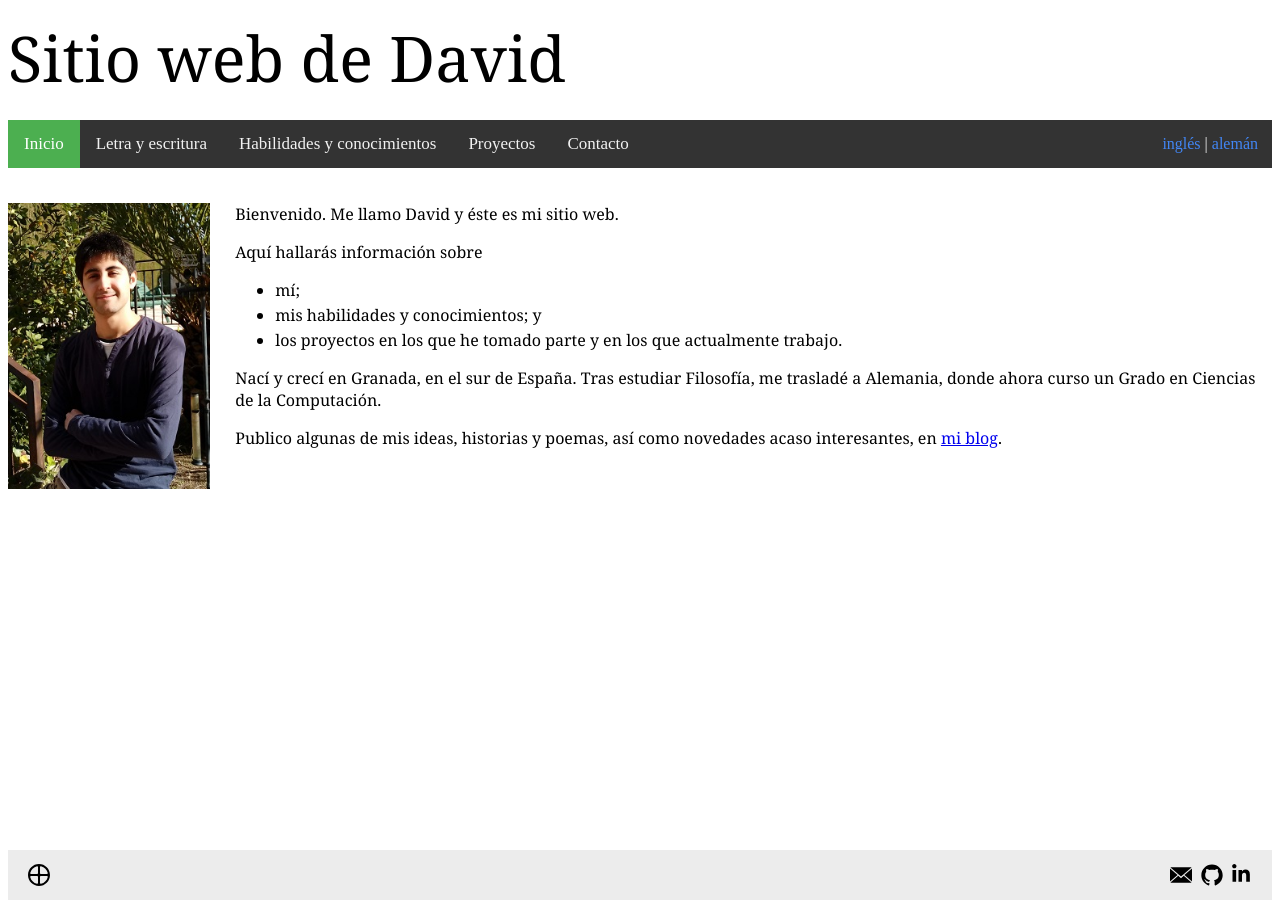
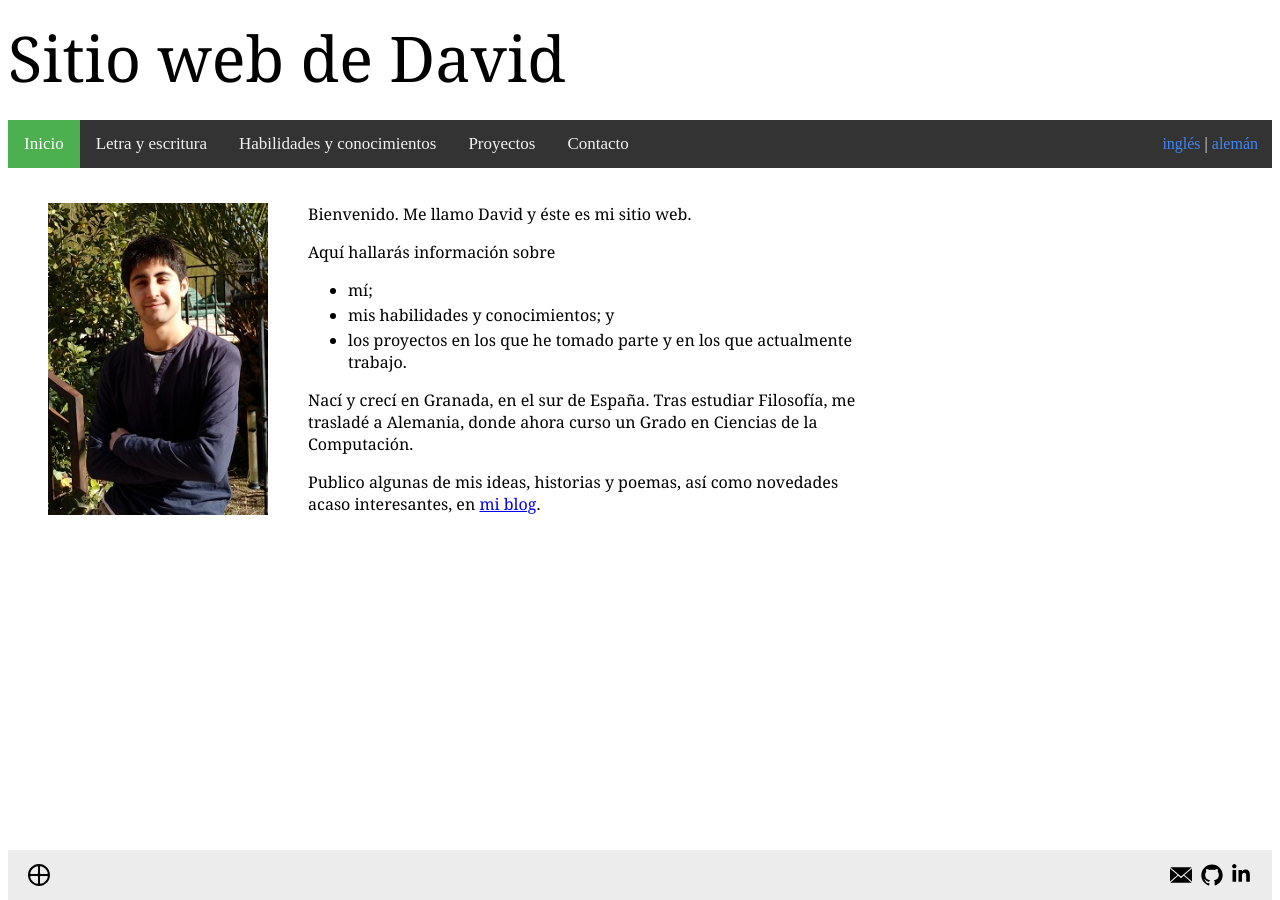
Before and after one commit to kalrish/website, a Jekyll site: the page built from es/home.html, in a window 1280 px wide. Built offline with Jekyll 4.4.1, drawn with Linux system fonts in a browser that asks for light colours.

Commit message:
Rework home page style

```diff
--- a/_sass/home.scss
+++ b/_sass/home.scss
@@ -1,14 +1,23 @@
-@media (max-width: 600px) {
+@media (max-width: 800px) {
 	main > img {
-		display: none;
+		display: block;
+		max-width: 200px;
+		margin-left: auto;
+		margin-right: auto;
+	}
+
+	main > div {
+		max-width: 480px;
+		margin: 20px auto 0;
 	}
 }
 
-@media (min-width: 600px) {
+@media (min-width: 800px) {
 	main {
+		margin-left: 40px;
 		display: grid;
-		grid-template-columns: 16% auto;
-		grid-column-gap: 25px;
+		grid-template-columns: minmax(100px,220px) minmax(500px,550px);
+		grid-column-gap: 40px;
 	}
 
 	main > img {
```
